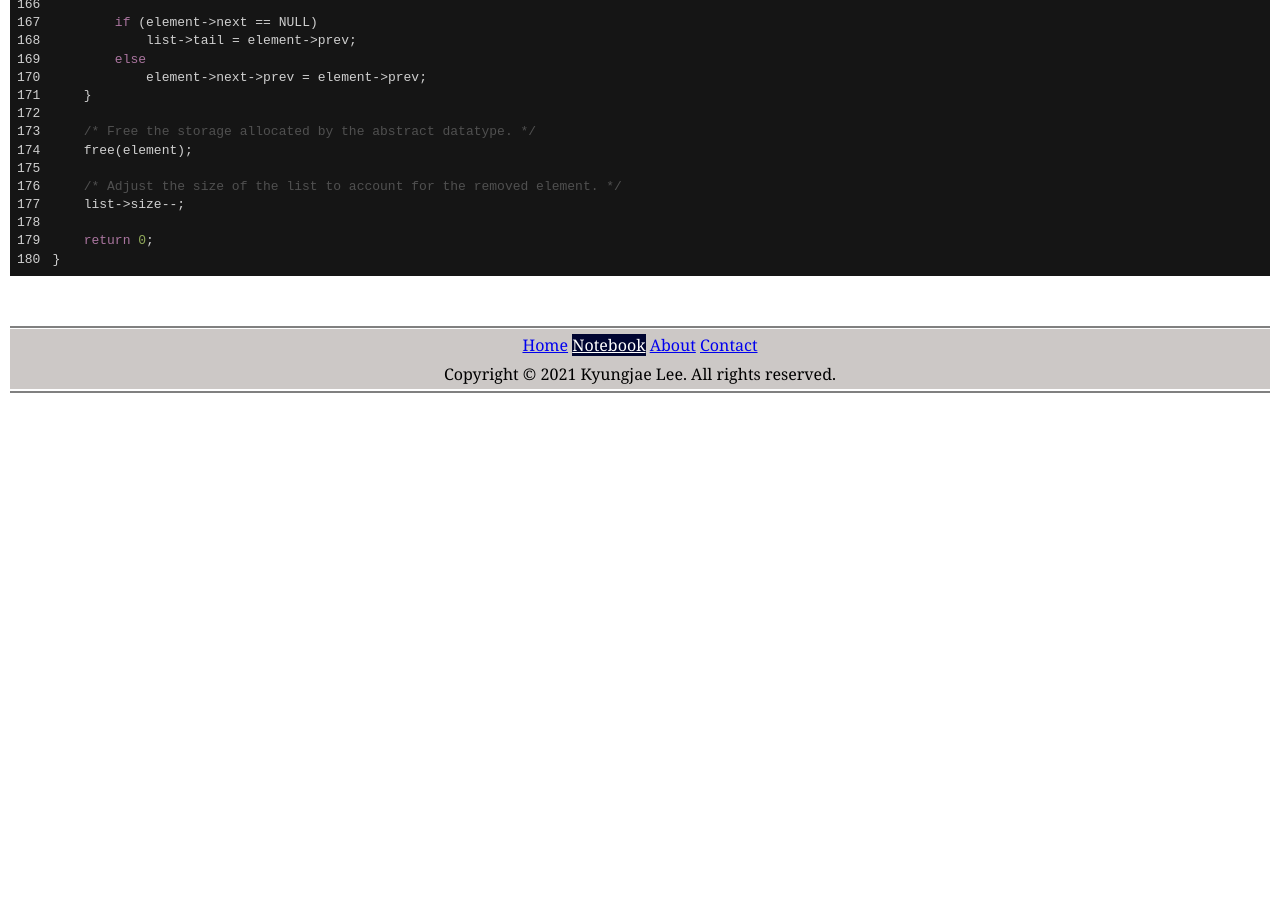
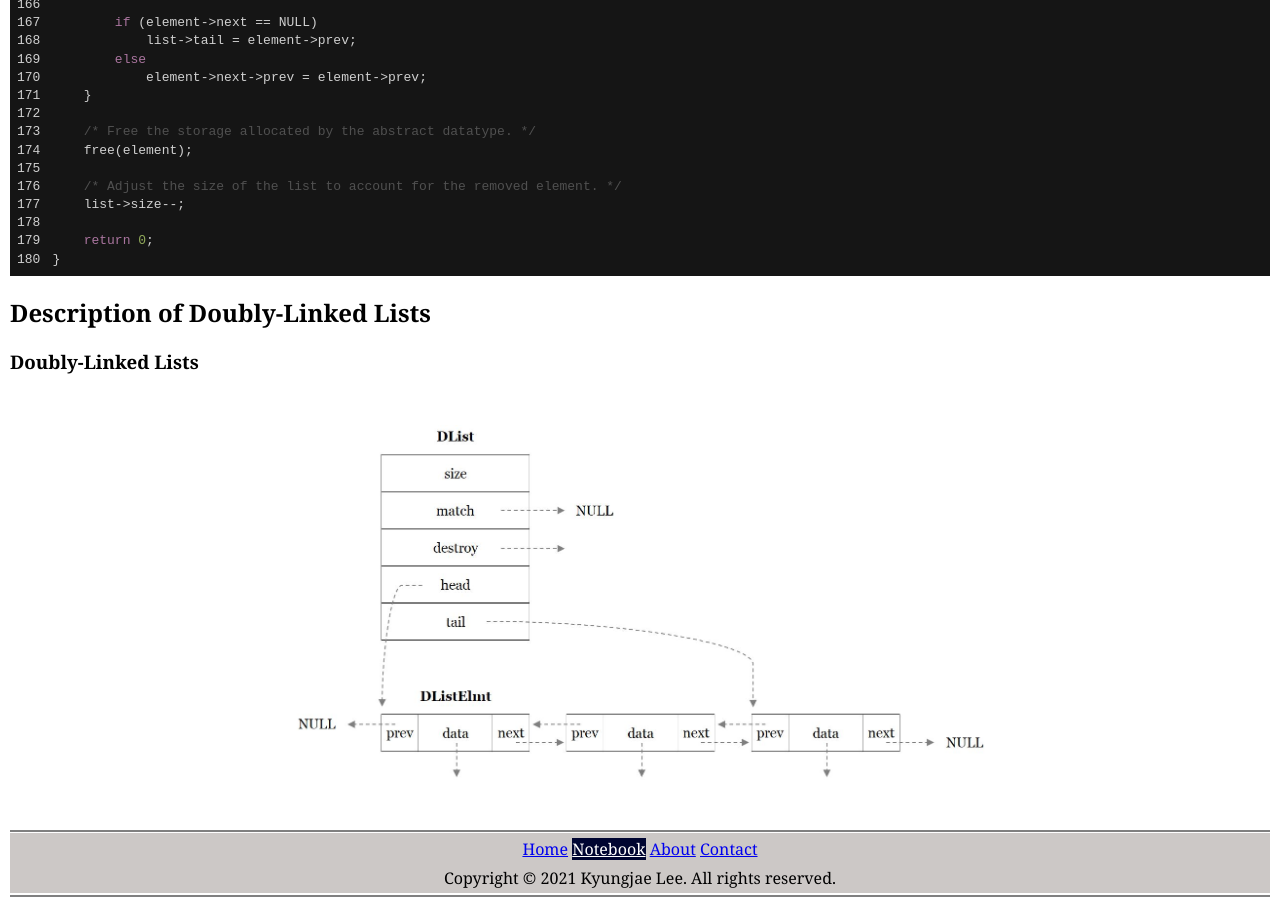
Before and after one commit to kyungjae-lee/kyungjae-lee.github.io, a Jekyll site: the page built from _posts/data-structures/2021-02-02-doubly-linked-lists.md, in a window 1280 px wide and 900 px high, scrolled down 4511 px. Built offline with Jekyll 4.4.1, drawn with Linux system fonts in a browser that asks for light colours; before the commit the page ends 4916 px from its top, so only the background shows below that.

Commit message:
Create and add 'doubly-linked-lists.JPG' to the doubly-linked-lists notes

````diff
--- a/_posts/data-structures/2021-02-02-doubly-linked-lists.md
+++ b/_posts/data-structures/2021-02-02-doubly-linked-lists.md
@@ -241,3 +241,9 @@ int dlist_remove(DList *list, DListElmt *element, void **data)
     return 0;
 }
 ```
+
+## Description of Doubly-Linked Lists
+
+### Doubly-Linked Lists
+
+![Doubly-Linked Lists]({{site.baseurl}}/img/data-structures/doubly-linked-lists.jpg){:.inline-img}
````
Also changed, not shown: img/data-structures/doubly-linked-lists.JPG (added), 1 other file.
